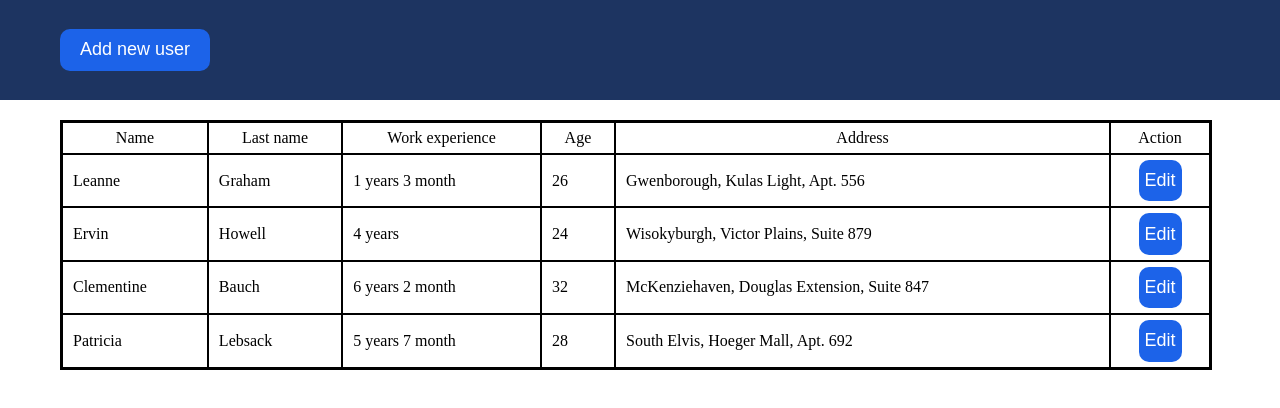
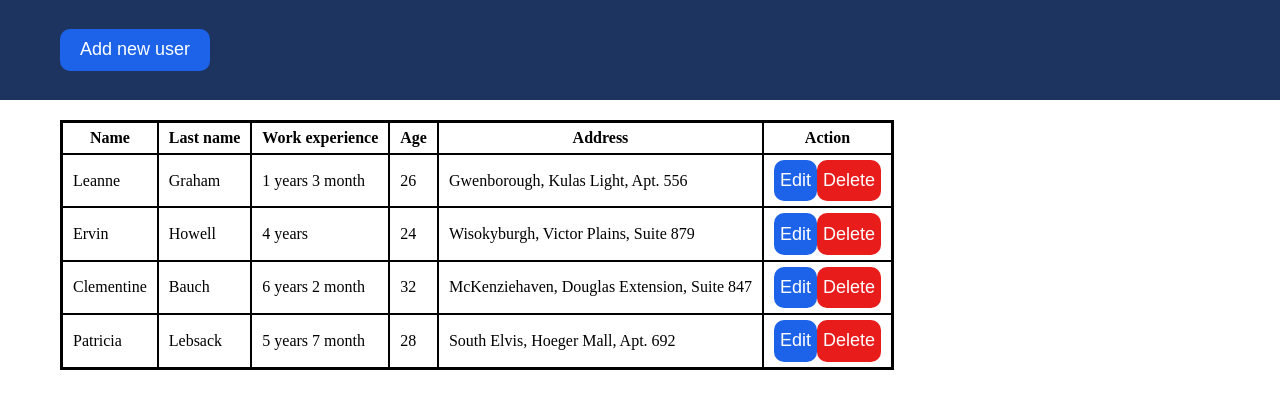
Before and after one commit to Sheomight/UserList, a Vue app: page / in a window 1280 px wide. Shown: the top 408 px of the page. Built offline with nearby package versions, Linux system fonts and the light colour scheme.

Commit message:
add comment

```diff
--- a/src/App.vue
+++ b/src/App.vue
@@ -6,22 +6,26 @@
     <modal-win v-model:show="modalVisible">
       <UserForm @create="createUser" :id="users.length + 1"></UserForm>
     </modal-win>
-    <UserList :userList="users" @edit:user="editUser" />
+    <UserList :userList="users" @edit:user="editUser" @delete:user="deleteUser" />
   </div>
 </template>
 
 <script>
+// Импортируем компонент отвечающий за форму добавления нового пользователя
 import UserForm from '@/components/UserForm.vue';
+// Импортируем компонент отвечающий за за отрисовку списка пользователей
 import UserList from '@/components/UserList.vue';
 
 export default {
+  // Регистрируем компоненты в приложении
   components: {
     UserForm, UserList
   },
   data() {
     return {
+      // Инициализируем переменную отвечающую за видимость моадльного окна
       modalVisible: false,
-      //
+      // Инициализурем массив хранящий в себе список пользователей
       users: [
         {
           id: 1,
@@ -87,18 +91,29 @@ export default {
     }
   },
   methods: {
+    // Объявляем метод отображающий моадльное окно
     showModal() {
       this.modalVisible = true;
     },
+    // Объявляем метод принимающий в качестве атрибута оъект с новым пользователем
     createUser(user) {
+      // Добавляем в список нового пользователя
       this.users.push(user);
+      // Закрываем модальное окно
       this.modalVisible = false;
     },
+    // Объявляем метод принимающий в качестве атрибута объект с изменённым пользователем
     editUser(editedUser) {
+      // Ищем в массиве хранящем список пользователей индекс изменённого элемента
       let editingUserIndex = this.users.findIndex(user => user.id === editedUser.id);
+      // В случае если такой элемент есть, заменяем его на изменённый
       if (editingUserIndex !== -1) {
         this.users[editingUserIndex] = structuredClone(editedUser);
       }
+    },
+    deleteUser(delitingUserId) {
+      let deletingUserIndex = this.users.findIndex(user => user.id === delitingUserId);
+      this.users.splice(deletingUserIndex, 1)
     }
   },
 }
--- a/src/components/UI/CustomButton.vue
+++ b/src/components/UI/CustomButton.vue
@@ -25,4 +25,12 @@ export default {
 .btn:hover {
     background-color: #005bfe;
 }
+
+.btn_danger {
+    background-color: rgb(233, 28, 28);
+}
+
+.btn_danger:hover {
+    background-color: rgb(203, 16, 16);
+}
 </style>
--- a/src/components/UI/index.js
+++ b/src/components/UI/index.js
@@ -1,7 +1,9 @@
+// Импортируем UI компоненты
 import ModalWindow from '@/components/UI/ModalWindow';
 import CustomInput from '@/components/UI/CustomInput';
-import CustomButton from '@/components/UI/CustomButton'
+import CustomButton from '@/components/UI/CustomButton';
 
+// Экспортируем массив UI компонентов
 export default [
     ModalWindow,
     CustomInput,
--- a/src/components/UserItem.vue
+++ b/src/components/UserItem.vue
@@ -8,7 +8,10 @@
         </td>
         <td>{{ user.age }}</td>
         <td>{{ user.address.city }}, {{ user.address.street }}, {{ user.address.apartment }}</td>
-        <td class="userlist__action"><custom-button @click="startEditing">Edit</custom-button></td>
+        <td class="userlist__action">
+            <custom-button class="userlist__btn" @click="startEditing">Edit</custom-button>
+            <custom-button class="userlist__btn btn_danger" @click="deleteUser">Delete</custom-button>
+        </td>
     </tr>
     <tr v-else>
         <td><custom-input class="userlist__input" v-model="editedUser.name" /></td>
@@ -23,7 +26,10 @@
             <custom-input class="userlist__input" v-model="editedUser.address.street" />
             <custom-input class="userlist__input" v-model="editedUser.address.apartment" />
         </td>
-        <td><custom-button @click="editUser(user)">OK</custom-button></td>
+        <td class="userlist__action">
+            <custom-button class="userlist__btn" @click="editUser(user)">OK</custom-button>
+            <custom-button class="userlist__btn btn_danger" @click="stopEditing">X</custom-button>
+        </td>
     </tr>
 </template>
 
@@ -60,8 +66,16 @@ export default {
             this.isEditing = true;
         },
         editUser() {
+            this.editedUser.experience.years = +this.editedUser.experience.years;
+            this.editedUser.experience.month = +this.editedUser.experience.month;
             this.$emit('edit:user', this.editedUser);
             this.isEditing = false;
+        },
+        stopEditing() {
+            this.isEditing = false;
+        },
+        deleteUser() {
+            this.$emit('delete:user', this.user.id);
         }
     }
 }
@@ -75,4 +89,9 @@ export default {
 .userlist__action {
     text-align: center;
 }
+
+.userlist__btn {
+    min-width: 40px;
+    height: 40px;
+}
 </style>
--- a/src/components/UserList.vue
+++ b/src/components/UserList.vue
@@ -12,7 +12,7 @@
         </thead>
         <tbody>
             <template v-for="user in userList" :key="user.id">
-                <UserItem :user="user" @edit:user="editUser" />
+                <UserItem :user="user" @edit:user="editUser" @delete:user="deleteUser" />
             </template>
         </tbody>
     </table>
@@ -32,8 +32,11 @@ export default {
         UserItem
     },
     methods: {
-        editUser(user) {
-            this.$emit('edit:user', user)
+        editUser(editedUser) {
+            this.$emit('edit:user', editedUser)
+        },
+        deleteUser(delitingUserId) {
+            this.$emit('delete:user', delitingUserId);
         }
     }
 }
@@ -44,16 +47,19 @@ export default {
     border: 2px solid #000;
     margin-top: 20px;
     border-spacing: 0;
-    width: 90vw;
+    max-width: 80%;
+    min-width: 500px;
 }
 
 .userlist__header {
     height: 2rem;
     text-align: center;
+    font-weight: 700;
 }
 
 td {
     border: 1px solid #000;
     padding: 5px 10px;
+    max-width: 500px;
 }
 </style>
--- a/src/main.js
+++ b/src/main.js
@@ -4,6 +4,7 @@ import components from '@/components/UI'
 
 const app = createApp(App);
 
+// Глобально регистрируем компоненты в приложении
 components.forEach(component => {
     app.component(component.name, component)
 })
```
